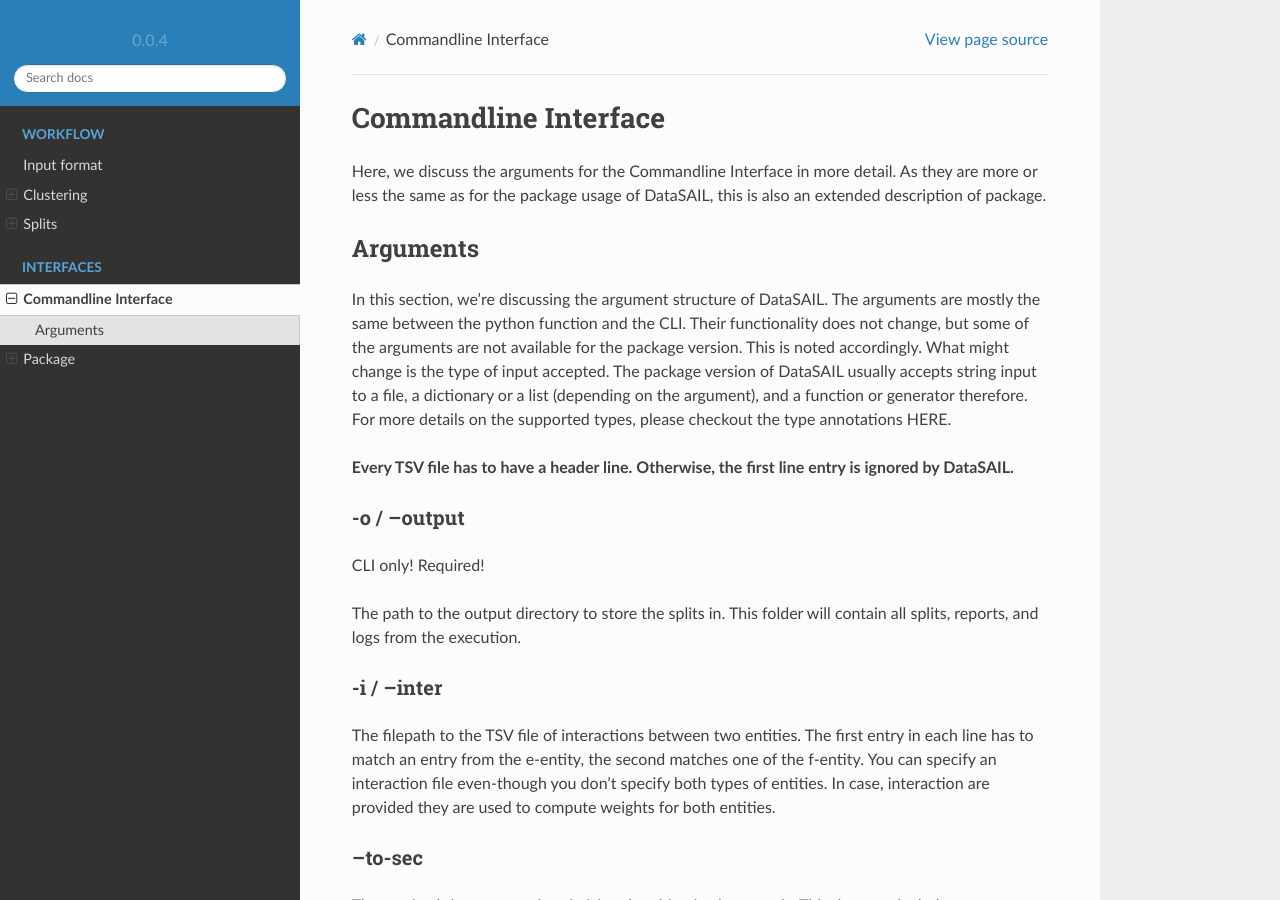
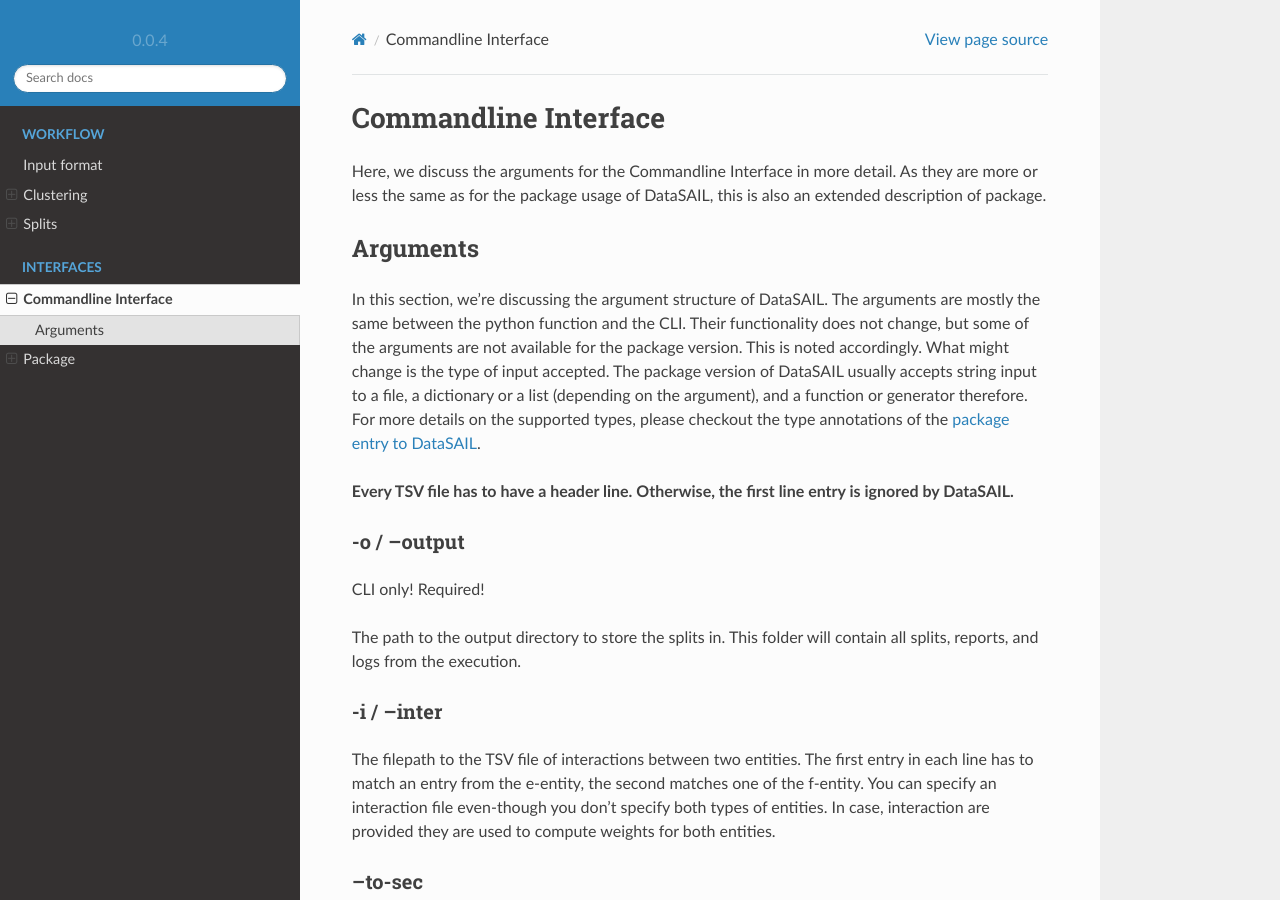
Before and after one commit to kalininalab/DataSAIL, a Sphinx documentation site: the page built from docs/interfaces/cli.rst, in a window 1280 px wide and 900 px high. Built offline with Sphinx 7.4.7 and the Read the Docs theme 2.0.0, drawn with Linux system fonts in a browser that asks for light colours.

Commit message:
Linking within docs added

```diff
--- a/docs/index.rst
+++ b/docs/index.rst
@@ -24,8 +24,9 @@
 
     datasail -h
 
-to run DataSAIL in the command line and see the parameters DataSAIL takes. For a more detailed description see LINK.
-DataSAIL can also directly be included as a normal package into your Python program using
+to run DataSAIL in the command line and see the parameters DataSAIL takes. For a more detailed description see
+:ref:`here <datasail-doc-label>`. DataSAIL can also directly be included as a normal package into your Python program
+using
 
 .. code-block:: python
 
--- a/docs/interfaces/cli.rst
+++ b/docs/interfaces/cli.rst
@@ -12,7 +12,8 @@
 python function and the CLI. Their functionality does not change, but some of the arguments are not available for the
 package version. This is noted accordingly. What might change is the type of input accepted. The package version of
 DataSAIL usually accepts string input to a file, a dictionary or a list (depending on the argument), and a function or
-generator therefore. For more details on the supported types, please checkout the type annotations HERE.
+generator therefore. For more details on the supported types, please checkout the type annotations of the
+:ref:`package entry to DataSAIL <datasail-doc-label>`.
 
 **Every TSV file has to have a header line. Otherwise, the first line entry is ignored by DataSAIL.**
 
--- a/docs/interfaces/package.rst
+++ b/docs/interfaces/package.rst
@@ -4,6 +4,8 @@
 
 .. module:: datasail
 
+.. _datasail-doc-label:
+
 datasail
 --------
 
```
